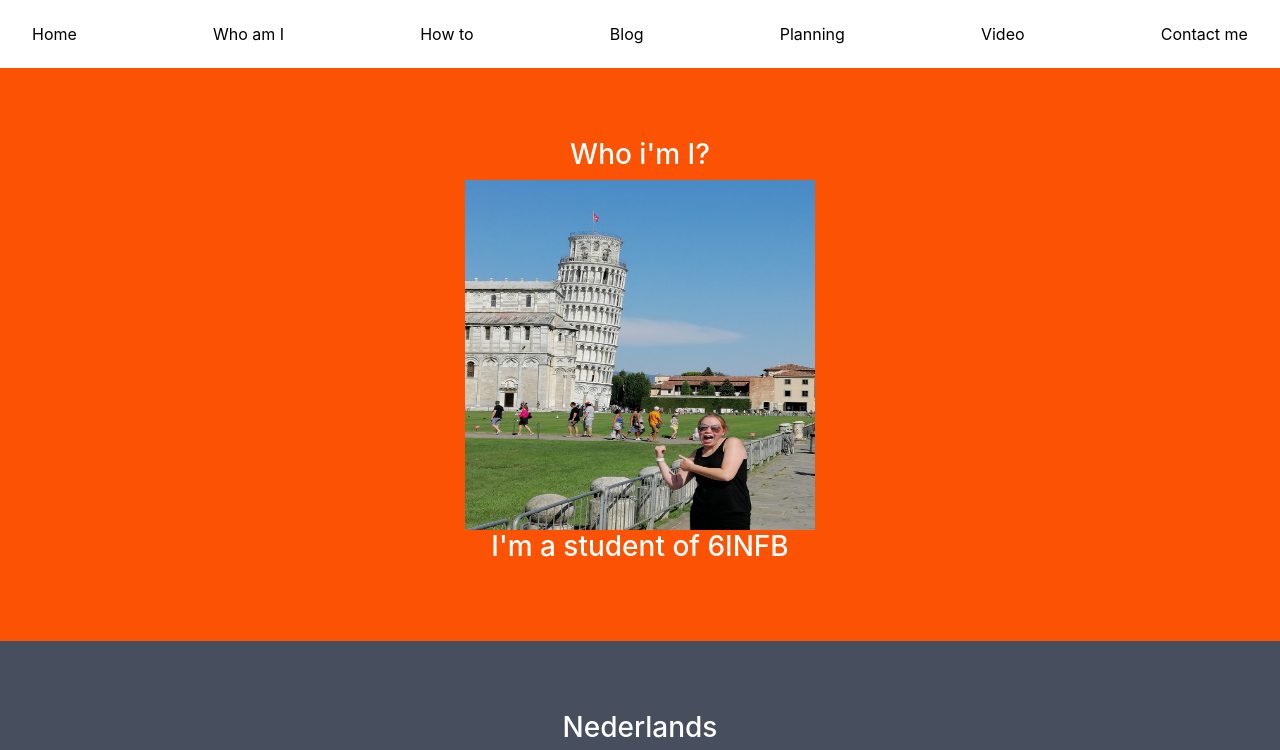
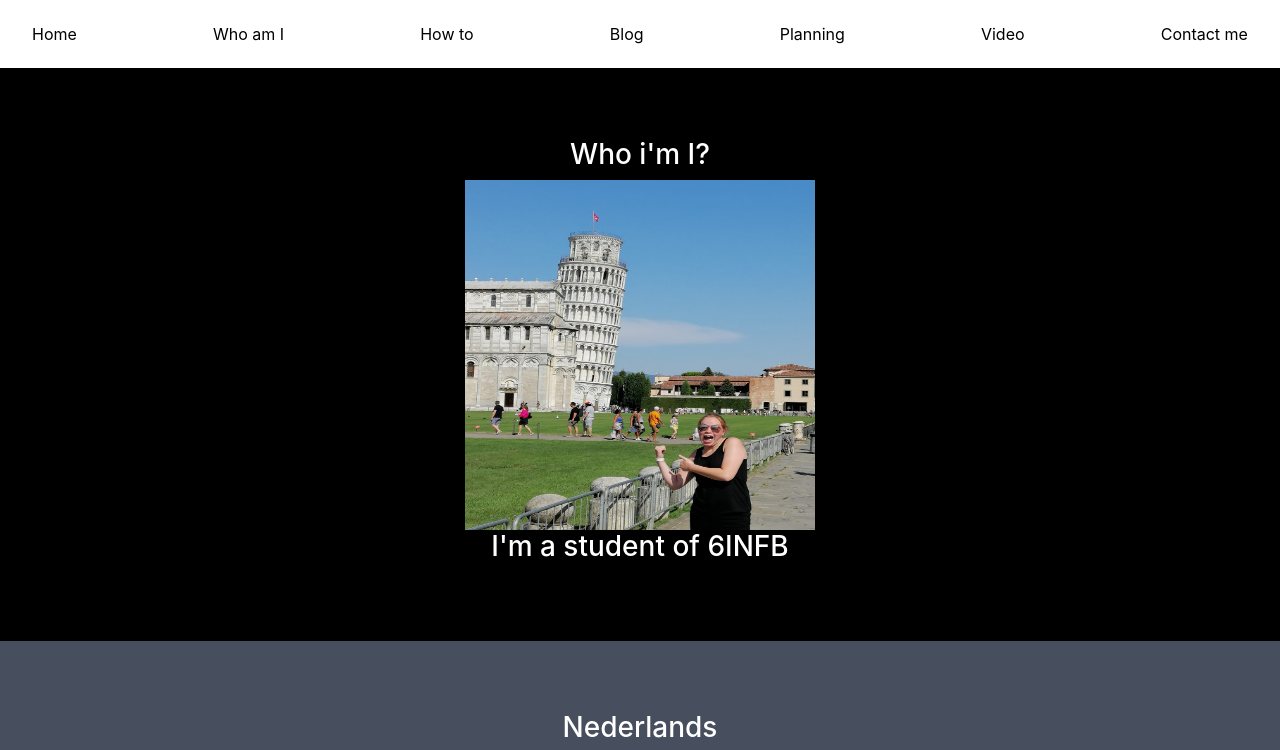
Before and after one commit to TostieFries/TostieFries.github.io, a plain HTML site: page Who_am_I/index.html in a window 1280 px wide. Shown: the top 750 px of the page. Drawn offline with nearby package versions, Linux system fonts and the light colour scheme.

Commit message:
Update stijl.css

```diff
--- a/Who_am_I/css/stijl.css
+++ b/Who_am_I/css/stijl.css
@@ -5,7 +5,7 @@ width:100%
 }
 
 body{
-	background-color: #000000;
+	background-color: #0066ff;
 }
 
 .jumbotron{
@@ -18,7 +18,7 @@ body{
 
 }
  .bg-1 {
-    background-color: #fc5203;
+    background-color: #000000;
     color: #ffffff;
   }
   .bg-2 {
```
